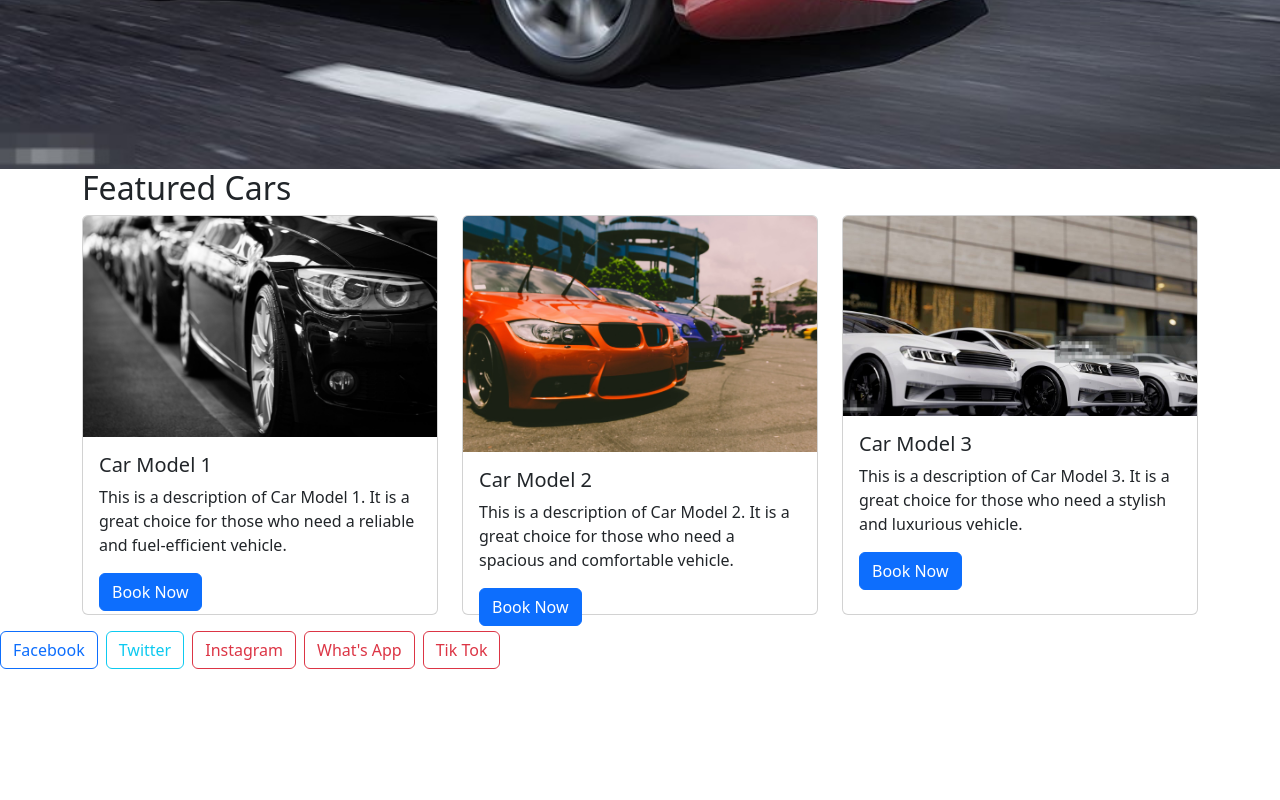
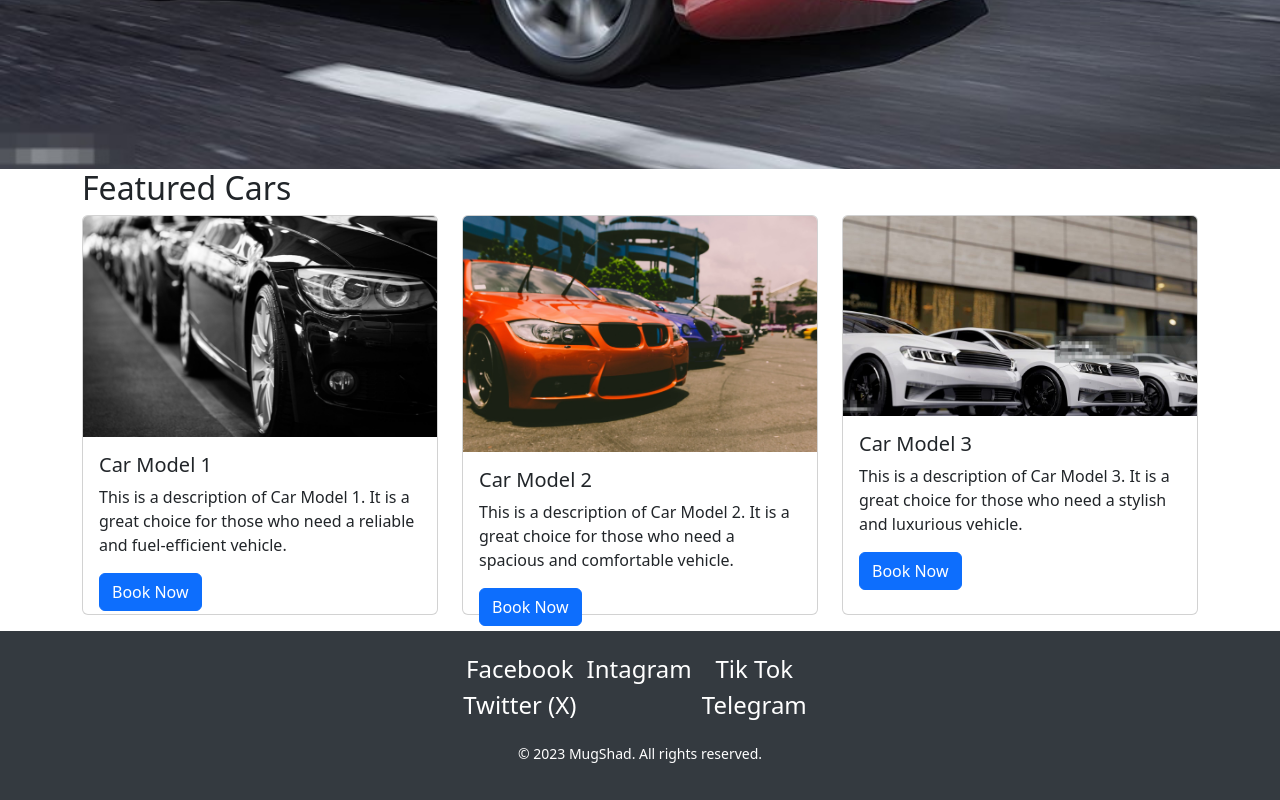
Before and after one commit to LASTBORN3021/mugshadCarRentalManagmentSystem, an Angular app in the folder car-rental-frontend/: page /home in a window 1280 px wide. Shown: the part 751-1551 px from the top of the page. Before the commit the page ends 1420 px from the top, so only its background shows below. Built offline with nearby package versions, Linux system fonts and the light colour scheme.

Commit message:
footer section styling

```diff
--- a/car-rental-frontend/src/app/components/footer/footer.component.html
+++ b/car-rental-frontend/src/app/components/footer/footer.component.html
@@ -1,18 +1,18 @@
-<ul class="list-inline">
-    <li class="list-inline-item">
-      <a href="#" class="btn btn-outline-primary"><i class="fab fa-facebook-f"></i> Facebook</a>
-    </li>
-    <li class="list-inline-item">
-      <a href="#" class="btn btn-outline-info"><i class="fab fa-twitter"></i> Twitter</a>
-    </li>
-    <li class="list-inline-item">
-      <a href="#" class="btn btn-outline-danger"><i class="fab fa-instagram"></i> Instagram</a>
-    </li>
-    <li class="list-inline-item">
-      <a href="#" class="btn btn-outline-danger"><i class="fab fa-instagram"></i> What's App</a>
-    </li>
-    <li class="list-inline-item">
-      <a href="#" class="btn btn-outline-danger"><i class="fab fa-instagram"></i> Tik Tok</a>
-    </li>
-    <!-- Add more social media icons/buttons as needed -->
+<div class="footer">
+  <!-- Social Media Icons -->
+  <ul class="social-icons">
+    <div>
+      <li><a href="#" class="fab fa-facebook-f">Facebook</a></li>
+    <li><a href="#" class="fab fa-twitter">Twitter (X)</a></li>
+    </div>
+    <li><a href="#" class="fab fa-instagram">Intagram</a></li>
+    <div>
+      <li><a href="#" class="fab fa-twitter">Tik Tok</a></li>
+    <li><a href="#" class="fab fa-instagram">Telegram</a></li>
+    </div>
+    <!-- Add more social media icons as needed -->
   </ul>
+
+  <!-- Copyright Information -->
+  <p class="copyright">&copy; 2023 MugShad. All rights reserved.</p>
+</div>
--- a/car-rental-frontend/src/app/components/footer/footer.component.scss
+++ b/car-rental-frontend/src/app/components/footer/footer.component.scss
@@ -0,0 +1,43 @@
+body {
+  margin: 0;
+  padding-bottom: 100px; /* Adjust this value based on the height of your footer */
+  min-height: 100vh;
+  background-color: #f8f9fa; /* Adjust background color as needed */
+}
+
+.footer {
+  background-color: #343a40; /* Adjust footer background color as needed */
+  color: #fff; /* Adjust text color as needed */
+  padding: 20px;
+  text-align: center;
+  position: relative;
+  bottom: 0;
+  width: 100%;
+}
+
+.social-icons {
+  list-style: none;
+  padding: 0;
+  display: flex;
+  justify-content: center;
+  margin-bottom: 20px; /* Adjust the spacing between social icons and copyright text */
+}
+
+.social-icons li {
+  margin-right: 10px; /* Adjust the spacing between social icons */
+}
+
+.social-icons a {
+  text-decoration: none;
+  color: #fff; /* Adjust social icon color as needed */
+  font-size: 1.5rem;
+  transition: color 0.3s ease-in-out;
+}
+
+.social-icons a:hover {
+  color: #007bff; /* Adjust hover color as needed */
+}
+
+.copyright {
+  font-size: 14px; /* Adjust copyright text size as needed */
+}
```
